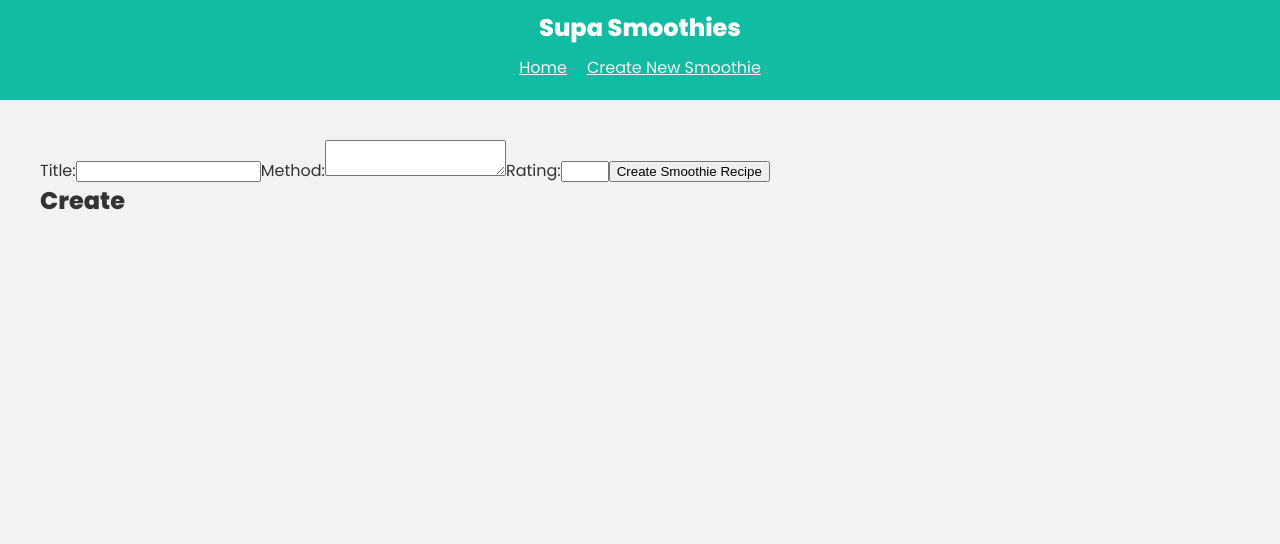
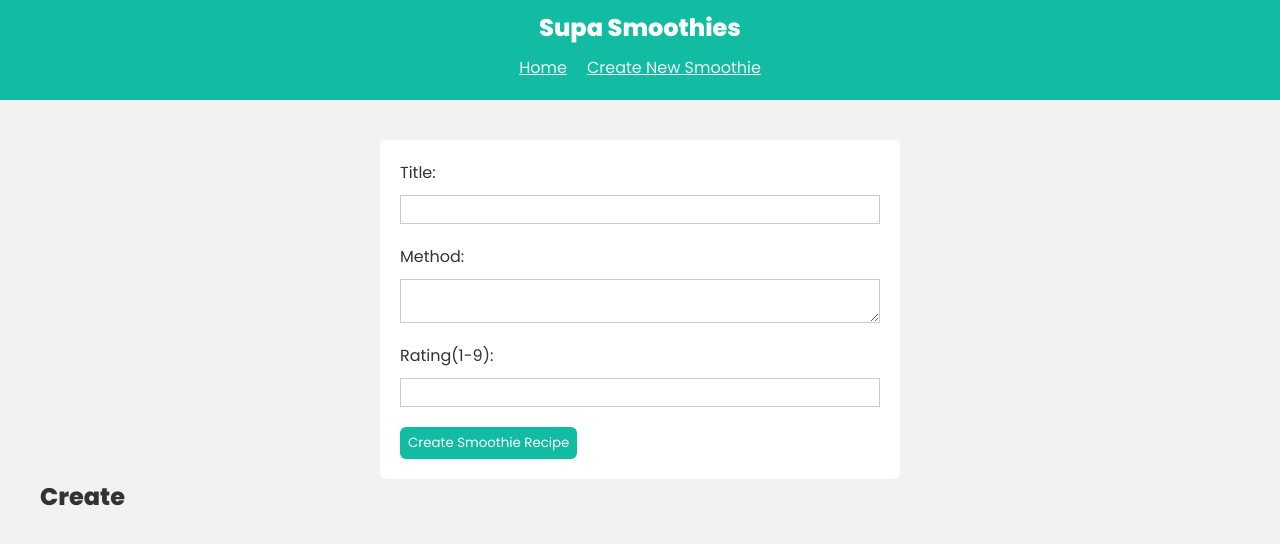
Before and after one commit to davidnokr/react_todo, a React (Create React App) app: page /create in a window 1280 px wide. Shown: the top 544 px of the page. Built offline with nearby package versions, Linux system fonts and the light colour scheme.

Commit message:
create form

```diff
--- a/src/index.css
+++ b/src/index.css
@@ -61,3 +61,29 @@
   line-height: 0px;
   text-align: center;
 }
+
+/* forms */
+form {
+  background: #fff;
+  padding: 20px;
+  max-width: 480px;
+  margin: 0 auto;
+  border-radius: 6px;
+}
+form input, form textarea {
+  display: block;
+  width: 100%;
+  padding: 6px;
+  box-sizing: border-box;
+  border: 1px solid #ccc;
+  margin: 10px 0 20px 0;
+}
+form button {
+  background: var(--primary);
+  color: #fff;
+  border: 0;
+  border-radius: 6px;
+  padding: 6px 8px;
+  font-family: "Poppins";
+  cursor: pointer;
+}
--- a/src/pages/Create.js
+++ b/src/pages/Create.js
@@ -1,7 +1,9 @@
-import { useEffect, useState } from 'react'
+import { useState } from 'react'
 import supabase from '../config/supabaseClient'
+import { useNavigate } from 'react-router-dom'
 
 const Create = () => {
+  const navigate = useNavigate()
   const [title, setTitle] = useState('')
   const [method, setMethod] = useState('')
   const [rating, setRating] = useState('')
@@ -19,6 +21,7 @@
       .from('todos')
       .insert([{ title, method, rating }])
       .select()
+      .order('id', { ascending: false })
 
     if (error) {
       console.log(error)
@@ -26,9 +29,8 @@
     }
 
     if (data) {
-      console.log('success!')
-      console.log(data)
       setFormError(null)
+      navigate('/')
     }
   }
 
@@ -53,14 +55,14 @@
         />
 
         {/* Rating */}
-        <label htmlFor="rating">Rating:</label>
+        <label htmlFor="rating">Rating(1-9):</label>
         <input
           type="number"
           id="rating"
           value={rating}
           onChange={(e) => setRating(e.target.value)}
           min="1"
-          max="5"
+          max="9"
         />
 
         <button>Create Smoothie Recipe</button>
```
